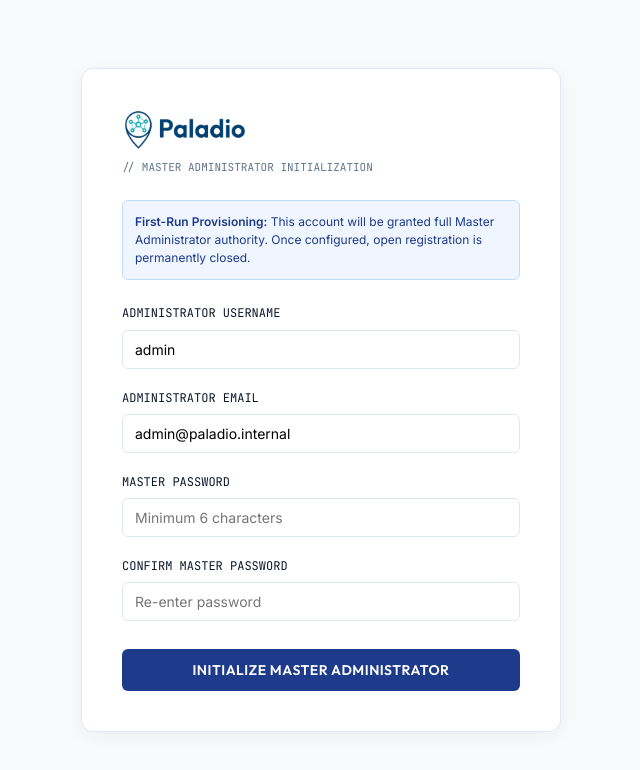
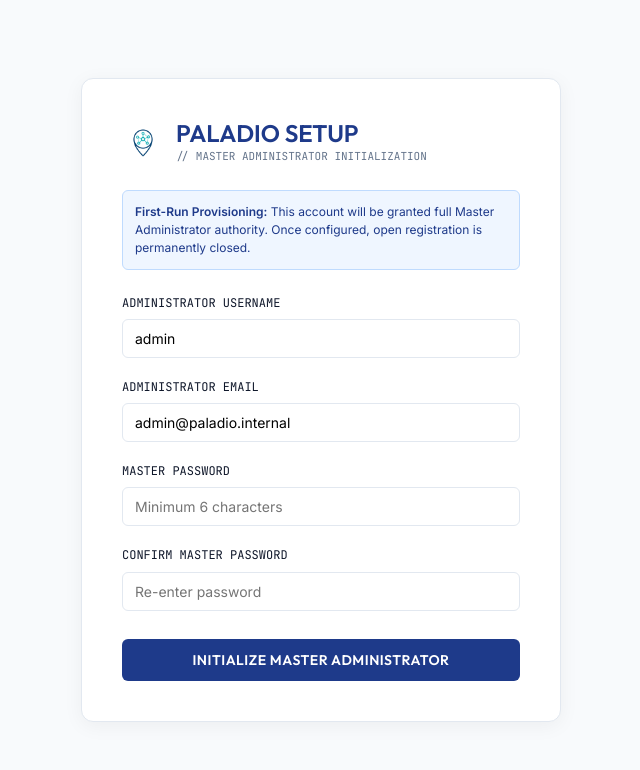
Before and after one commit to Leandro-Juan/paladio, a Next.js app in the folder frontend/: page /setup in a window 1280 px wide. Shown: the top 770 px of the page, without its empty margins (319-959 px from the left). Built offline with nearby package versions, Linux system fonts and the light colour scheme; no server answers.

Commit message:
fix(frontend): restore auth headings for E2E tests and add env template

```diff
--- a/frontend/src/app/layout.tsx
+++ b/frontend/src/app/layout.tsx
@@ -10,7 +10,7 @@ export const metadata: Metadata = {
   title: 'Paladio Control Center',
   description: 'Continuous Sovereign Travel Optimization Engine',
   icons: {
-    icon: '/logo.jpeg',
+    icon: '/logo.png',
   },
 };
 
--- a/frontend/src/app/setup/page.tsx
+++ b/frontend/src/app/setup/page.tsx
@@ -61,15 +61,20 @@ export default function SetupPage() {
         boxShadow: '0 4px 20px rgba(0, 0, 0, 0.05)',
       }}
     >
-      <div style={{ marginBottom: '1.5rem' }}>
+      <div style={{ display: 'flex', alignItems: 'center', gap: '12px', marginBottom: '1.5rem' }}>
         <img
-          src="/logo-horizontal.png"
+          src="/logo.png"
           alt="Paladio Logo"
-          style={{ height: '42px', width: 'auto', display: 'block', marginBottom: '8px' }}
+          style={{ width: '42px', height: '42px', objectFit: 'contain' }}
         />
-        <p className="font-mono text-muted" style={{ fontSize: '11px', margin: 0 }}>
-          {'// MASTER ADMINISTRATOR INITIALIZATION'}
-        </p>
+        <div>
+          <h1 className="font-display text-accent" style={{ fontSize: '1.5rem', margin: 0 }}>
+            PALADIO SETUP
+          </h1>
+          <p className="font-mono text-muted" style={{ fontSize: '11px', margin: 0 }}>
+            {'// MASTER ADMINISTRATOR INITIALIZATION'}
+          </p>
+        </div>
       </div>
 
       <div
```
Also changed, not shown: frontend/src/app/login/page.tsx (+11 -6 lines), 1 other file (tests, documents, lock files or other folders).
